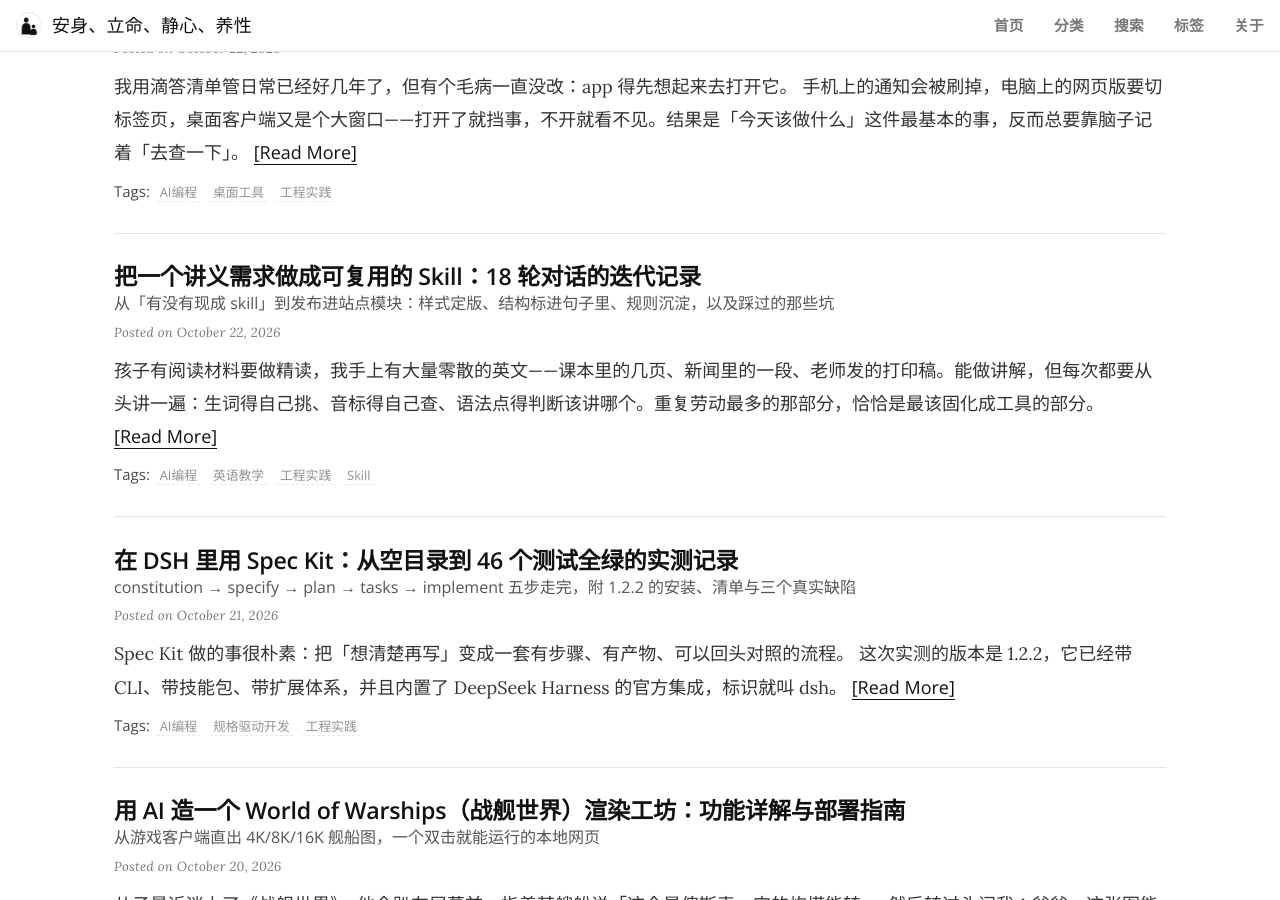
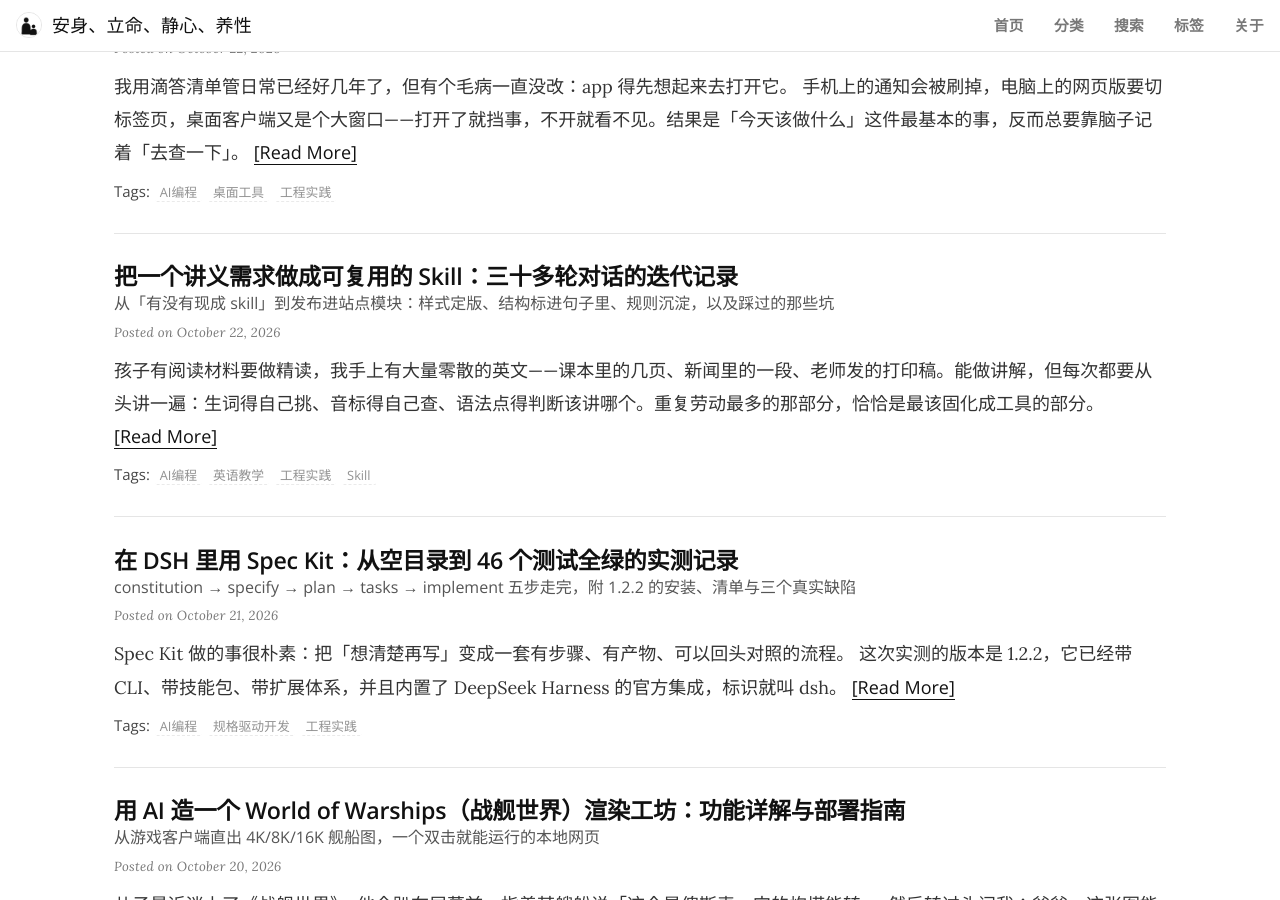
Before and after one commit to xuruizhi/xuruizhi.github.io, a Jekyll site: the page built from index.markdown, in a window 1280 px wide and 900 px high, scrolled down 426 px. Built offline with Jekyll 4.4.1, drawn with Linux system fonts in a browser that asks for light colours.

Commit message:
讲义复盘：标题与正文轮次改为三十多轮

```diff
--- a/_posts/2026-10-22-english-handout-skill.md
+++ b/_posts/2026-10-22-english-handout-skill.md
@@ -1,6 +1,6 @@
 ---
 layout: post
-title: "把一个讲义需求做成可复用的 Skill：18 轮对话的迭代记录"
+title: "把一个讲义需求做成可复用的 Skill：三十多轮对话的迭代记录"
 subtitle: "从「有没有现成 skill」到发布进站点模块：样式定版、结构标进句子里、规则沉淀，以及踩过的那些坑"
 date: 2026-10-22 00:45:00 +0800
 categories: ai-assisted-edu
@@ -16,7 +16,7 @@ description: "一个讲义 skill 是怎么被一轮轮改出来的：版式从
 
 *定稿后的第一节：课本原页整宽放大（书印的高亮保留），下面是按自然段排的译文（这里展开示人，讲义里默认收起）；整页可折叠，下面还有一块可展开的英文全文。*
 
-这篇文章记的是它被做出来的过程。**重点不在最终长什么样，而在于中间改了多少次、每次为什么改。** 18 轮对话里有 12 轮的产出是「这里不对，改成那样」，这些反馈本身就是最有价值的部分。
+这篇文章记的是它被做出来的过程。**重点不在最终长什么样，而在于中间改了多少次、每次为什么改。** 三十几轮对话里，大半轮的产出是「这里不对，改成那样」，这些反馈本身就是最有价值的部分。
 
 ## 一、动手之前，先找有没有现成的
 
```
